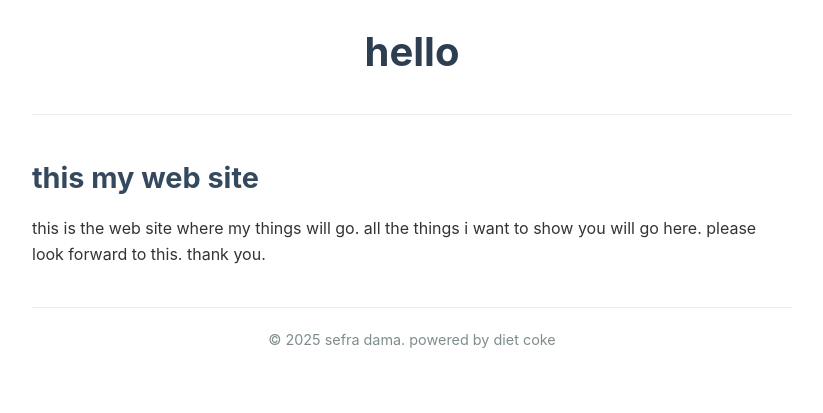
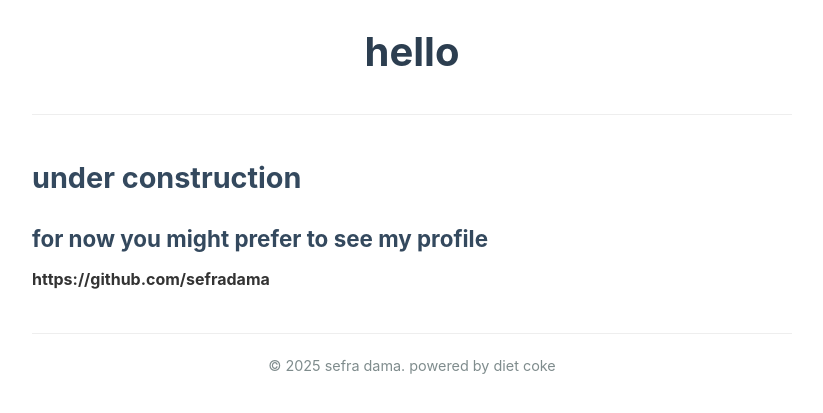
Before and after one commit to sefradama/sefradama.github.io, a Jekyll site: the page built from index.md, in a window 1280 px wide. Shown: the top 413 px of the page, without its empty margins (228-1051 px from the left). Built offline with Jekyll 4.4.1, drawn with Linux system fonts in a browser that asks for light colours.

Commit message:
change the actual site this time duh

```diff
--- a/index.md
+++ b/index.md
@@ -3,5 +3,6 @@ layout: default
 title: hello
 ---
 
-## this my web site
-this is the web site where my things will go. all the things i want to show you will go here. please look forward to this. thank you.
+## under construction
+### for now you might prefer to see my profile
+#### https://github.com/sefradama
```
